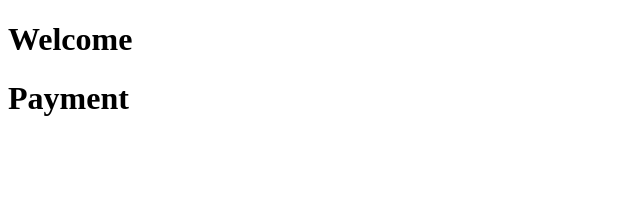
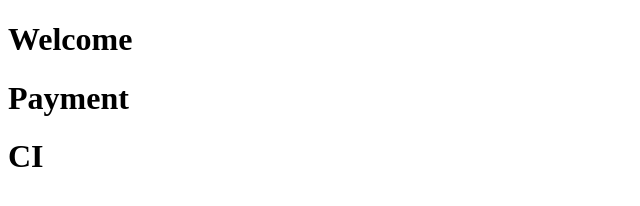
Before and after one commit to DBAK15/gitapp, a plain HTML site: page index.html in a window 1280 px wide. Shown: the full height of the page, 0-640 px from the left. Drawn offline with Linux system fonts and the light colour scheme.

Commit message:
ajout de CI

```diff
--- a/index.html
+++ b/index.html
@@ -9,5 +9,6 @@
 <body>
    <h1>Welcome</h1>
    <h1>Payment</h1>
+   <h1>CI</h1>
 </body>
 </html>
```
